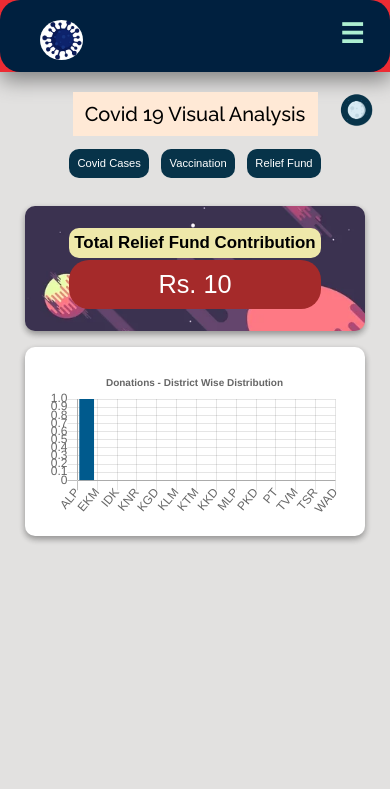
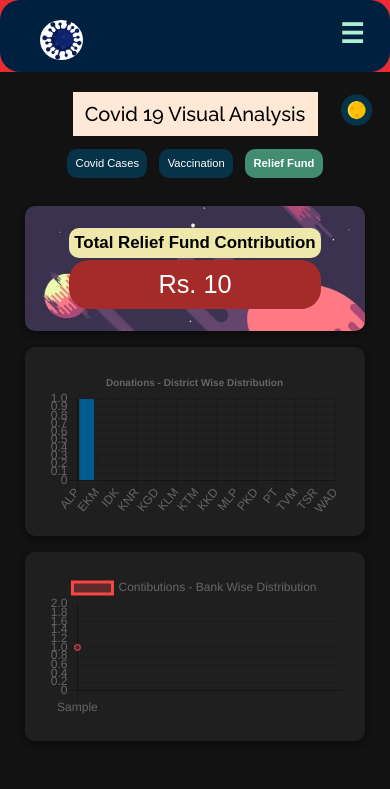
Before and after one commit to kiranajik/cdmaWeb, a PHP site: page /donation.php in a window 390 px wide. Shown: the top 789 px of the page. Run offline with PHP 8.4, Linux system fonts and the light colour scheme; tables that the repository leaves empty or names only in its code hold one stand-in row (values such as "Sample post"); some libraries are stand-ins or nearby versions.

Commit message:
final stage

```diff
--- a/donation.php
+++ b/donation.php
@@ -23,6 +23,7 @@ $result3 = $conn->query($sql3);
 $totalAmount=[];
 $districtFrequecy=[];
 $bankFrequency=[];
+$bankLabels=[];
 
 
 if ($result1->num_rows > 0) {
@@ -33,6 +34,12 @@ if ($result1->num_rows > 0) {
 if ($result2->num_rows > 0) {
     while($row = $result2->fetch_assoc()) {
       $districtFrequecy[]= $row["freq"];
+    }
+}
+if ($result3->num_rows > 0) {
+  while($row = $result3->fetch_assoc()) {
+    $bankFrequency[] = $row["freq"];
+    $bankLabels[]=$row['dBank'];
   }
 }
 $conn->close();
@@ -63,11 +70,11 @@ $conn->close();
           }
 
         body{
-          background-color:#e2e1e0;
+          background-color:#121212;
         }
 
-        .dark{
-          background-color:#121212;
+        .light{
+          background-color:#e2e1e0;
         }
 
 
@@ -100,14 +107,14 @@ $conn->close();
  }
 
  .item{
-      background-color:white;
+      background-color:#1f1f1f;
       box-shadow: 0 3px 6px rgba(0,0,0,0.16), 0 3px 6px rgba(0,0,0,0.23);
       padding:20px;
       border-radius:10px;
     }
 
-    .item-dark{
-      background-color:#1f1f1f;
+    .item-light{
+      background-color:white;
      }
     .space{
       height:1em;
@@ -144,7 +151,9 @@ $conn->close();
 <body>
 
 <?php include "header.php"; ?>
-<?php include "nav.php"; ?>
+<?php
+$page="donation";
+include "nav.php"; ?>
 <div class="container">
 
 
@@ -163,6 +172,10 @@ $conn->close();
         <div class="item">
         <canvas id="histogram"></canvas>
         </div>
+        <div class="space"></div>
+        <div class="item">
+        <canvas id="line-chart"></canvas>
+        </div>
 
 
 
@@ -171,9 +184,6 @@ $conn->close();
 
 <script>
 
-
-
-$(document).ready(function(){
 
 const ctx = document.getElementById('histogram').getContext('2d');
 const chart = new Chart(ctx, {
@@ -235,12 +245,42 @@ const chart = new Chart(ctx, {
       }
   },
 });
+
+var dtx = document.getElementById("line-chart").getContext('2d');
+var lineChart = new Chart(dtx, {
+  type: 'line',
+  data: {
+    labels: <?php echo json_encode($bankLabels); ?>,
+    datasets:[
+      {
+        label: "Contibutions - Bank Wise Distribution",
+        data: <?php echo json_encode($bankFrequency); ?>,
+        backgroundColor:'rgb(245, 71, 72,0.3)',
+        borderColor: 'rgb(245, 71, 72)'
+      }
+    ],
+    options: {
+  	scales: {
+    	yAxes: [{
+        ticks: {
+					reverse: false
+        }
+      }]
+    },
+
+  }
+  }
+});
+
+$(document).ready(function(){
+
+
         $('.theme-toggle').click(function(){
             var element = document.body;
             var url = $('#mode').attr('src');
-                element.classList.toggle("dark");
-                $('header').toggleClass('header-dark');
-                $('.item').toggleClass('item-dark');
+            element.classList.toggle("light");
+            $('header').toggleClass('header-light');
+            $('.item').toggleClass('item-light');
 
             if(url=="moon.png")
             {
--- a/header.css
+++ b/header.css
@@ -6,11 +6,11 @@ header {
     background-color: #ED2B33FF;
     border: black;
     border-width: 2px;
-    box-shadow: 1px 8px 20px grey;
+    box-shadow: none;
 }
 
-.header-dark {
-    box-shadow: none;
+.header-light {
+    box-shadow: 1px 8px 20px grey;
 }
 
 button {
--- a/header.php
+++ b/header.php
@@ -28,7 +28,7 @@
             <div class="banner-val">
             Covid 19 Visual Analysis
             </div>
-            <button type="button" class="theme-toggle"  name="dark_light"  title="Toggle dark/light mode"><img id="mode" src="moon.png"></button>
+            <button type="button" class="theme-toggle"  name="dark_light"  title="Toggle dark/light mode"><img id="mode" src="sun.png"></button>
         </div>
 
 		<div id="mySidenav" class="sidenav">
--- a/nav.css
+++ b/nav.css
@@ -13,9 +13,3 @@
     color: white;
     border-radius: 10px;
 }
-
-@media screen and (max-width: 650px) {
-    .nav-button {
-        font-size: 0.7em;
-    }
-}
--- a/nav.php
+++ b/nav.php
@@ -1,8 +1,29 @@
 <head>
     <link rel="stylesheet" type="text/css" href="nav.css">
 </head>
+<style>
+
+.active {
+    margin: 0 1vw;
+    padding: 1vh 1vh 1vh 1vh;
+    background-color: #428c72;
+    color: white;
+    border-radius: 10px;
+    font-weight: bold;
+}
+@media screen and (max-width: 650px) {
+    .nav-button {
+        font-size: 0.7em;
+    }
+    .active {
+        font-size: 0.7em;
+    }
+}
+</style>
 <div class="nav-bar" style="width: max-content;">
-    <a href="index.php" class="nav-button">Covid Cases</a>
-    <a href="vaccination.php" class="nav-button">Vaccination</a>
-    <a href="donation.php" class="nav-button">Relief Fund</a>
+
+    <a href="index.php" class="<?php if($page=="index"){echo "active";}else{echo "nav-button";}?>">Covid Cases</a>
+    <a href="vaccination.php" class="<?php if($page=="vaccination"){echo "active";}else{echo "nav-button";}?>">Vaccination</a>
+    <a href="donation.php" class="<?php if($page=="donation"){echo "active";}else{echo "nav-button";}?>">Relief Fund</a>
+
 </div>
```
Also changed, not shown: index.php (+13 -13 lines), vaccination.php (+13 -11 lines). Lines whose indentation alone changed are shown as unchanged.
